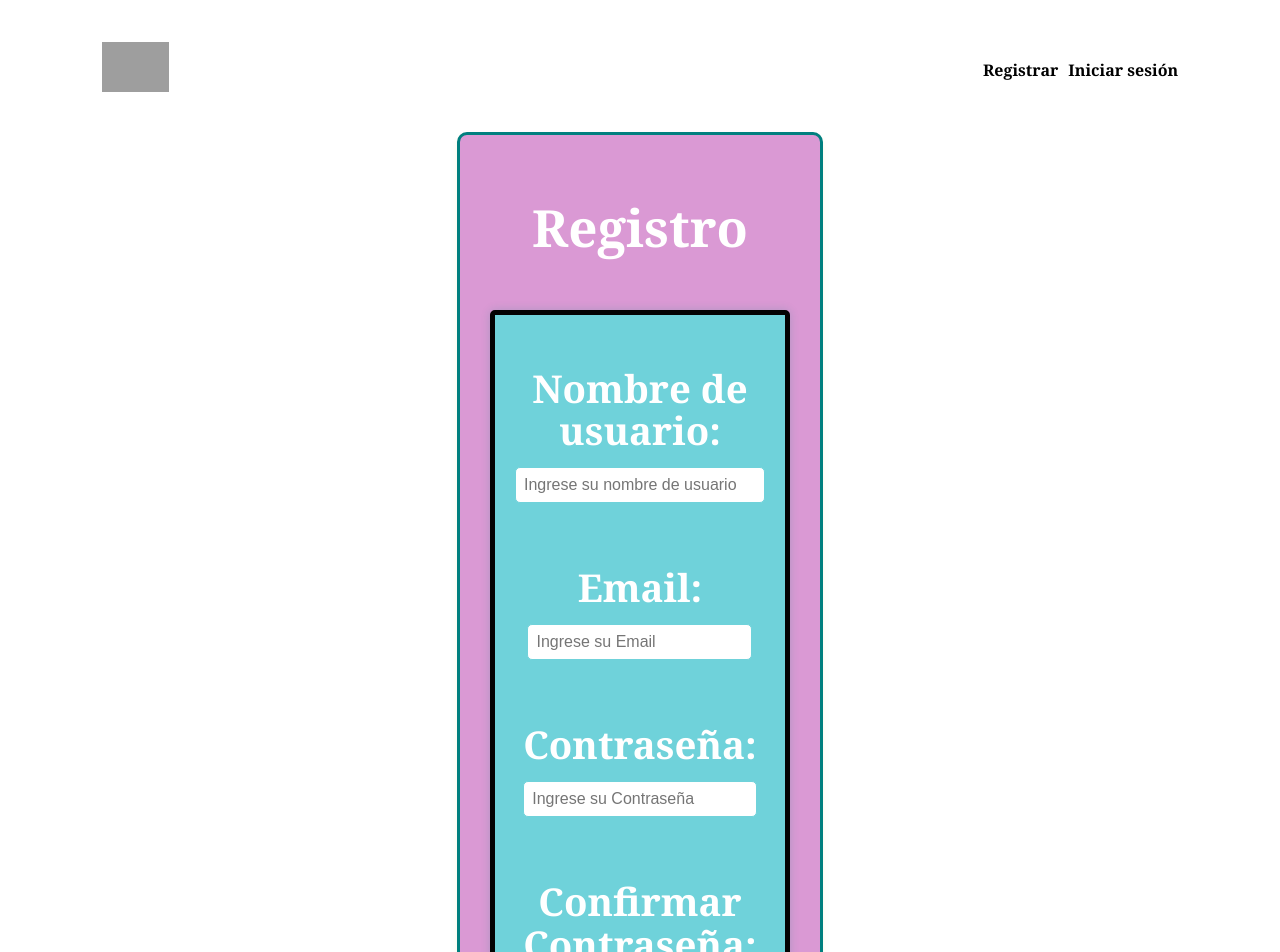
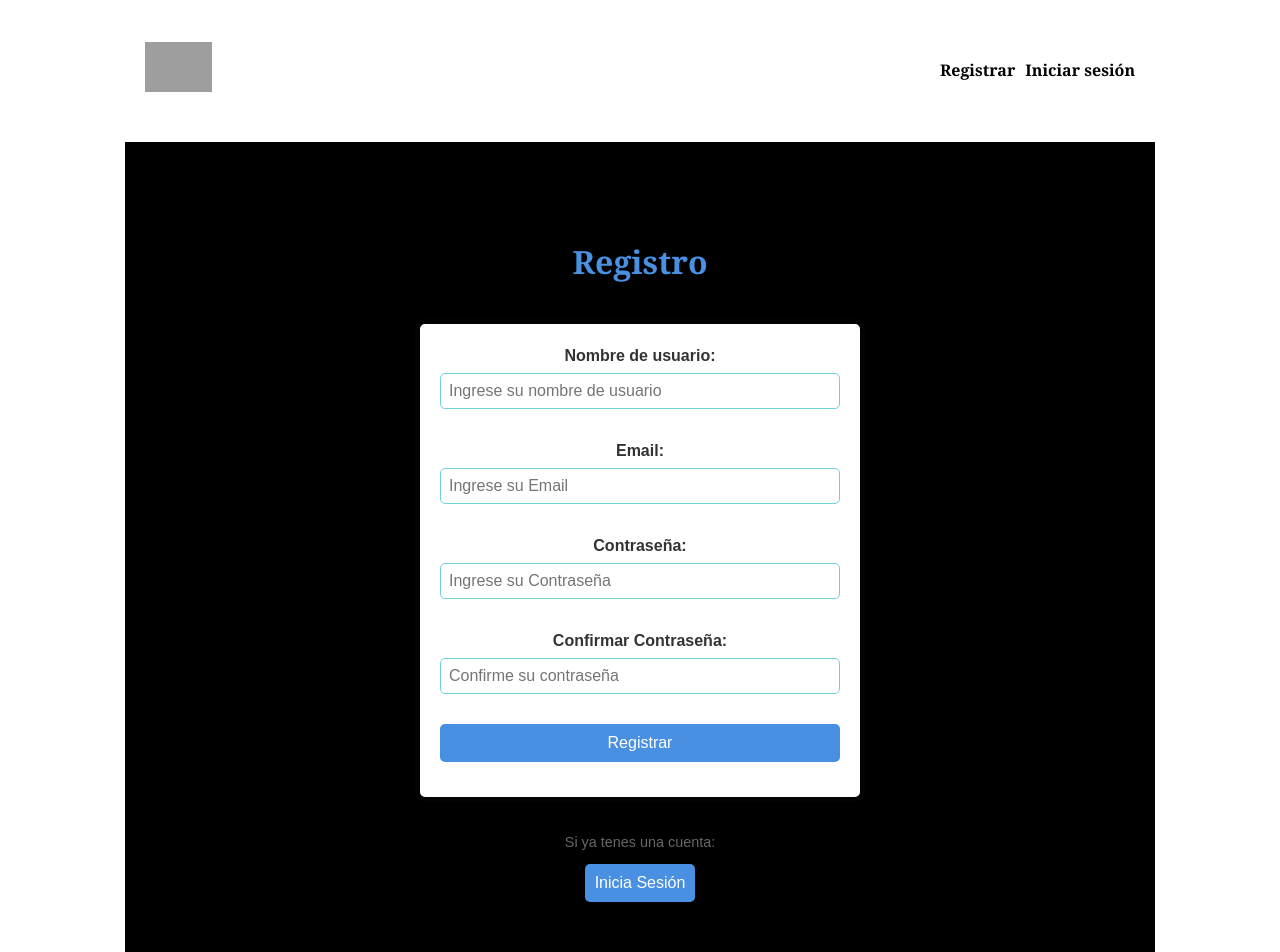
Before and after one commit to MelisaArce/OnlyKitties, a React (Vite) app: page /register in a window 1280 px wide. Shown: the top 952 px of the page. Built offline with nearby package versions, Linux system fonts and the light colour scheme; grey boxes are pictures that could not be loaded.

Commit message:
cambios en los estilos de login, register y header

```diff
--- a/src/components/header/header.css
+++ b/src/components/header/header.css
@@ -6,6 +6,7 @@ header {
     background-color: #ffffff;
     padding: 10px 20px;
     height: 80px;
+    margin-bottom: 10px;
 }
 nav {
     display: flex;
--- a/src/page/login/Login.jsx
+++ b/src/page/login/Login.jsx
@@ -1,6 +1,7 @@
 import React, { useState, useContext } from "react";
 import { AuthContext } from "../../components/context/AuthContext";
 import "./login.css";
+import { Link } from "react-router-dom";
 
 const Login = () => {
     const [email, setEmail] = useState("");
@@ -27,6 +28,7 @@ const Login = () => {
             <input
               type="email"
               id="email"
+              placeholder="Ingrese su Email"
               value={email}
               onChange={(e) => setEmail(e.target.value)}
               required
@@ -37,12 +39,17 @@ const Login = () => {
             <input
               type="password"
               id="password"
+              placeholder="Ingrese su Contraseña"
               value={password}
               onChange={(e) => setPassword(e.target.value)}
             />
           </div>
           <button type="submit">Login</button>
         </form>
+        <p>Si no tenes una cuenta:</p>
+         <Link to="/register">
+                  <button>¡Registrate!</button>
+          </Link>
       </div>
     );
   };
--- a/src/page/login/login.css
+++ b/src/page/login/login.css
@@ -1,63 +1,66 @@
 .login-container {
-    max-width: 400px;
-    margin: 50px auto;
+    display: flex;
+    flex-direction: column;
+    align-items: center;
+    justify-content: center;
+    min-height: 100vh;
+    background-color: #000000;
+    font-family: Arial, sans-serif;
     padding: 20px;
-    background-color: #f9f9f9;
-    border: 1px solid #ddd;
-    border-radius: 8px;
-    box-shadow: 0 4px 6px rgba(0, 0, 0, 0.1);
 }
 
-h2 {
-    text-align: center;
+.login-container h1 {
+    color: #4a90e2;
     margin-bottom: 20px;
-    color: #213547;
+    font-size: 2rem;
 }
 
-.login-form .form-group {
+.login-container form {
+    background-color: #ffffff;
+    padding: 20px;
+    border-radius: 10px;
+    box-shadow: 0 4px 6px rgba(0, 0, 0, 0.1);
+    max-width: 400px;
+}
+
+.form-group {
     margin-bottom: 15px;
 }
 
-.login-form label {
+.form-group label {
     display: block;
+    font-size: 1rem;
     margin-bottom: 5px;
-    font-weight: bold;
-    color: #213547;
+    color: #333;
 }
 
-.login-form input {
+.form-group input {
     width: 100%;
     padding: 10px;
-    border: 1px solid #ccc;
-    border-radius: 4px;
-    font-size: 16px;
+    border: 1px solid #ddd;
+    border-radius: 5px;
+    font-size: 1rem;
+    outline: none;
+    transition: border-color 0.3s ease;
 }
 
-.login-button {
+.form-group input:focus {
+    border-color: #4a90e2;
+}
+
+.login-container button {
     width: 100%;
     padding: 10px;
-    background-color: #646cff;
-    color: #fff;
+    background-color: #4a90e2;
+    color: white;
     border: none;
-    border-radius: 4px;
+    border-radius: 5px;
+    font-size: 1rem;
     cursor: pointer;
-    font-size: 16px;
+    transition: background-color 0.3s ease;
+    margin-top: 10px;
 }
 
-.login-button:hover {
-    background-color: #535bf2;
+.form-group button:hover {
+    background-color: #357abd;
 }
-
-.forgot-password {
-    text-align: center;
-    margin-top: 15px;
-}
-
-.forgot-password a {
-    color: #646cff;
-    text-decoration: none;
-}
-
-.forgot-password a:hover {
-    text-decoration: underline;
-}
--- a/src/page/register/Register.jsx
+++ b/src/page/register/Register.jsx
@@ -1,5 +1,6 @@
 import { useState } from "react";
 import "./register.css";
+import { Link } from "react-router-dom";
 
 export default function Registro() {
   const [nombredeUsuario, setNombredeUsuario] = useState("");
@@ -29,7 +30,7 @@ export default function Registro() {
       <h1>Registro</h1>
       <form className="Registro" onSubmit={handleSubmit}>
         <div>
-          <h2>Nombre de usuario:</h2>
+          <label>Nombre de usuario:</label>
           <input
             type="text"
             name="nombredeUsuario"
@@ -40,7 +41,7 @@ export default function Registro() {
         </div>
 
         <div>
-          <h2>Email:</h2>
+          <label>Email:</label>
           <input
             type="email"
             name="email"
@@ -51,7 +52,7 @@ export default function Registro() {
         </div>
 
         <div>
-          <h2>Contraseña:</h2>
+          <label>Contraseña:</label>
           <input
             type="password"
             name="contraseña"
@@ -62,7 +63,7 @@ export default function Registro() {
         </div>
 
         <div>
-          <h2>Confirmar Contraseña:</h2>
+          <label>Confirmar Contraseña:</label>
           <input
             type="password"
             name="confirmarContraseña"
@@ -71,9 +72,14 @@ export default function Registro() {
             onChange={(e) => setConfirmarContraseña(e.target.value)}
           />
         </div>
-
-        <button type="submit">Registrar</button>
+        <div className="boton-registrar">
+         <button type="submit">Registrar</button>
+         </div>
       </form>
+         <p>Si ya tenes una cuenta:</p>
+         <Link to="/login">
+                  <button>Inicia Sesión</button>
+          </Link>
     </div>
   );
 }
--- a/src/page/register/register.css
+++ b/src/page/register/register.css
@@ -1,60 +1,88 @@
-.Registro {
-    display: flex;
-    justify-content: center;
-    flex-direction: column;
-    align-items: center;
-    gap: 1rem;
-    box-sizing: border-box;
-}
 .formRegister {
     display: flex;
     flex-direction: column;
+    align-items: center;
     justify-content: center;
-    align-items: center;
-    flex-wrap: wrap;
-    background-color: rgb(218, 153, 212);
-    margin: auto;
-    padding: 30px;
-    border: 3px solid #007f7f;
-    border-radius: 10px;
-    width: 300px;
-    min-height: 300px;
-    box-shadow: 0 4px 6px rgba(204, 201, 12, 0.1);
-    text-align: center;
+    min-height: 100vh;
+    background-color: #000000;
+    font-family: Arial, sans-serif;
+    padding: 20px;
 }
 
-h1 {
-    text-align: center;
-    color: #072e44;
+.formRegister h1 {
+    color: #4a90e2;
+    margin-bottom: 20px;
+    font-size: 2rem;
 }
 
-h2 {
-    margin-bottom: 0.5rem;
-    color: #000000;
+.formRegister label {
+    display: block;
+    font-size: 1rem;
+    margin-bottom: 5px;
+    color: #333;
 }
 
+.Registro {
+    background-color: #ffffff; /* Fondo blanco */
+    padding: 20px;
+    border-radius: 10px;
+    box-shadow: 0 4px 6px rgba(0, 0, 0, 0.1); /* Sombra suave */
+    width: 100%;
+    max-width: 400px; /* Ancho máximo del formulario */
+}
+
+.Registro div {
+    margin-bottom: 15px; /* Espacio entre campos */
+}
 
 input {
+    width: 100%; /* Ajusta al ancho del contenedor */
+    padding: 10px;
+    border: 1px solid #ddd; /* Borde sutil */
+    border-radius: 5px; /* Bordes redondeados */
+    font-size: 1rem;
+    outline: none; /* Sin borde al hacer clic */
+    transition: border-color 0.3s ease;
+}
+
+input:focus {
+    border-color: #4a90e2; /* Borde azul al enfocarse */
+}
+
+.formRegister button {
     width: 100%;
-    padding: 0.8rem;
-    margin: 0.5rem 0;
-    border: 1px solid #ccc;
+    padding: 10px;
+    background-color: #4a90e2; /* Azul principal */
+    color: white;
+    border: none;
     border-radius: 5px;
     font-size: 1rem;
-}
-
-
-button {
-    padding: 0.8rem 1.5rem;
-    border: none;
-    background-color: blueviolet;
-    color: rgb(252, 167, 252);
-    font-size: 1rem;
-    border-radius: 5px;
     cursor: pointer;
     transition: background-color 0.3s ease;
 }
 
-button:hover {
-    background-color: #007f7f;
+.button:hover {
+    background-color: #357abd; /* Azul más oscuro al pasar el mouse */
 }
+
+p {
+    font-size: 0.9rem;
+    color: #666;
+    margin: 10px 0 0;
+    text-align: center;
+}
+
+a {
+    text-decoration: none;
+}
+
+a button {
+    margin-top: 10px;
+    background-color: #f0f0f0;
+    color: #333;
+    transition: background-color 0.3s ease;
+}
+
+a button:hover {
+    background-color: #ddd;
+}
```
